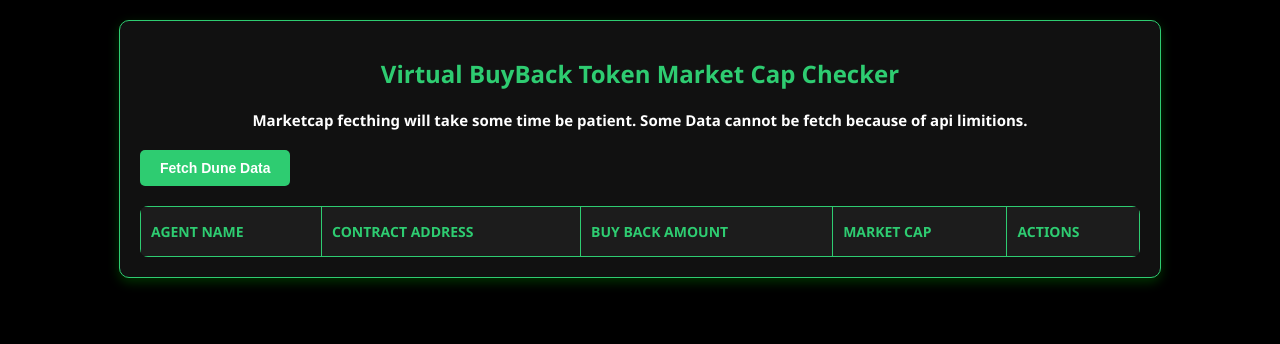
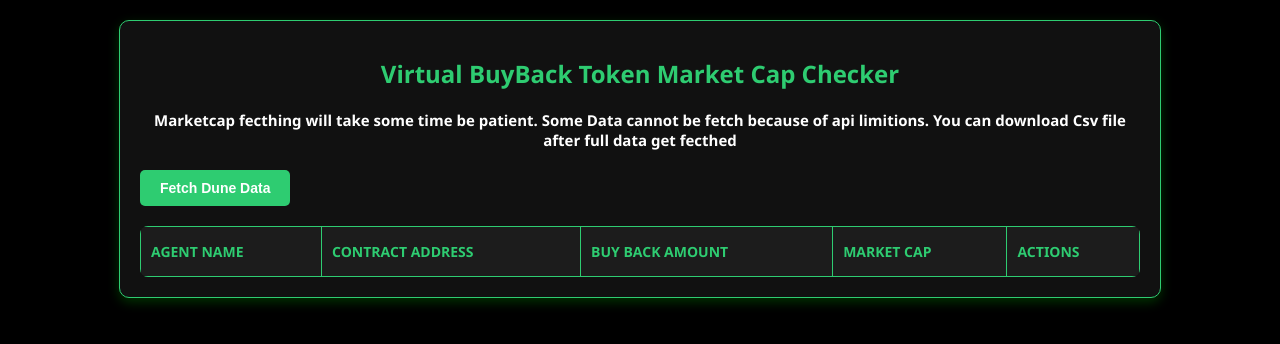
Before and after one commit to Asif2902/vbb, a plain HTML site: page index.html in a window 1280 px wide. Drawn offline with Linux system fonts and the light colour scheme.

Commit message:
update index.html

```diff
--- a/index.html
+++ b/index.html
@@ -11,7 +11,7 @@
         <h1>Virtual BuyBack Token Market Cap Checker</h1>
         <h2>Marketcap fecthing will take
         some time be patient. Some Data cannot be fetch because of api
-        limitions. </h2>
+        limitions. You can download Csv file after full data get fecthed </h2>
         <button id="fetchDuneData">Fetch Dune Data</button>
      <button id="downloadButton" style="display: none;" disabled>Download CSV File</button>
         <table id="tokenTable">
```
